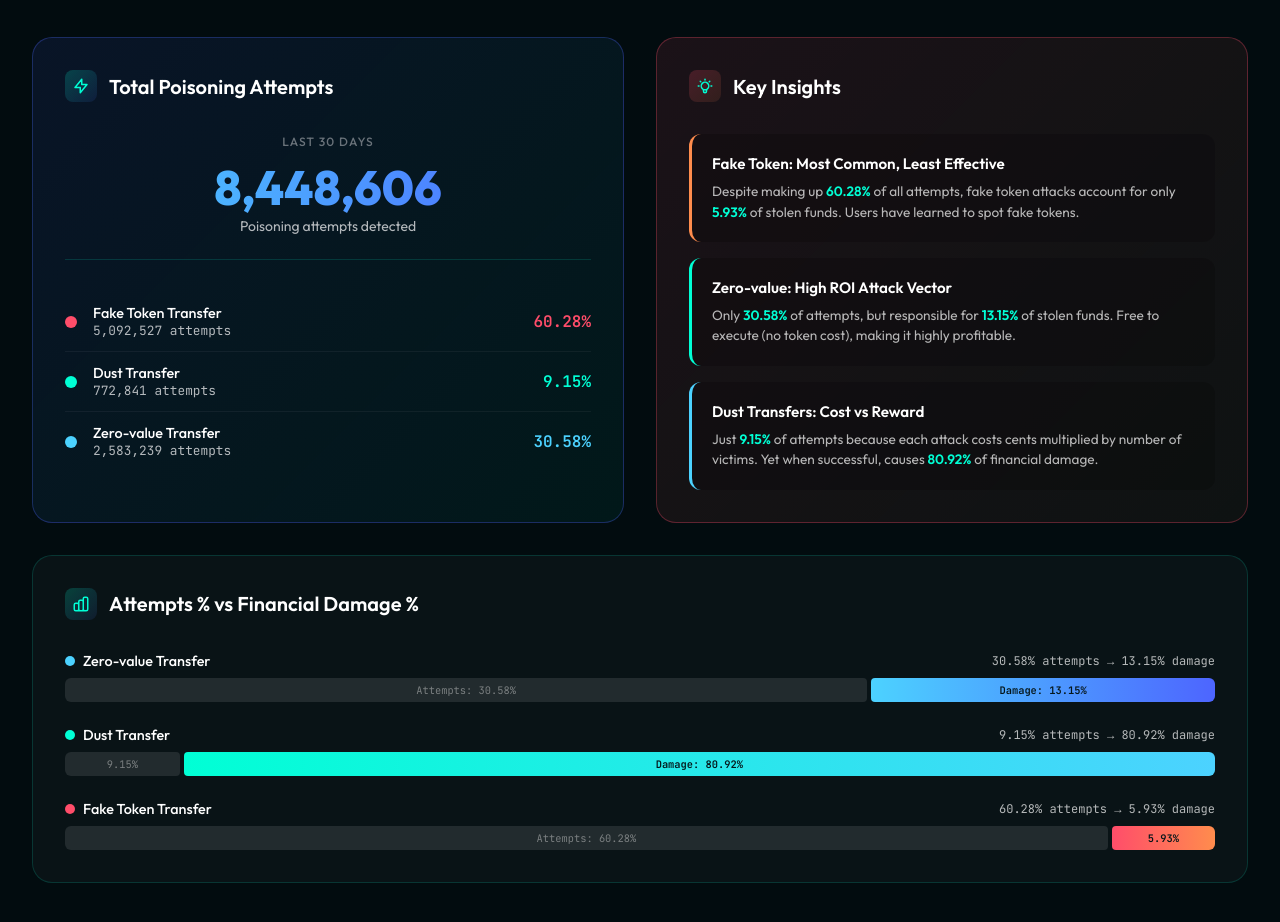
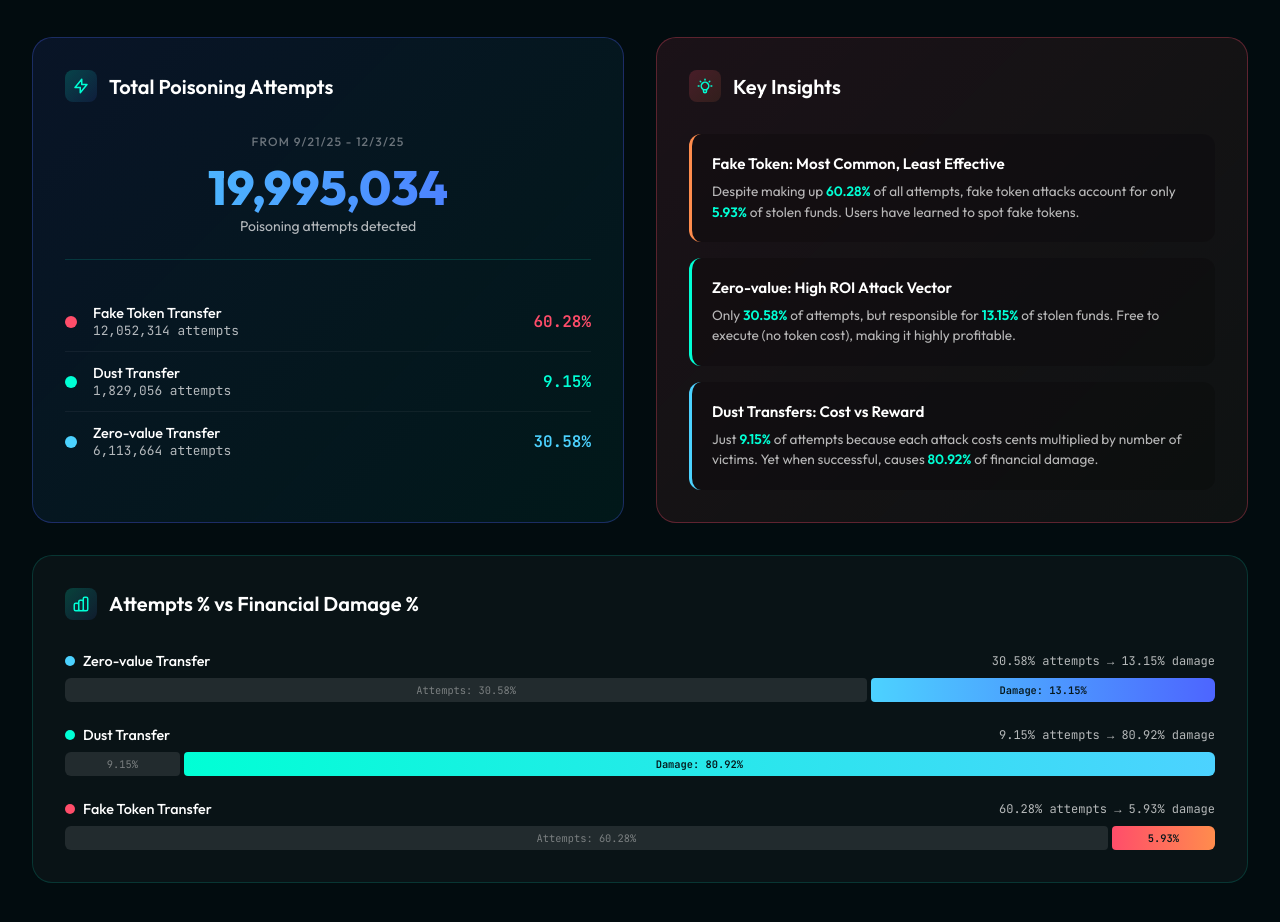
Before and after one commit to rodri-forta/Analysis-x, a plain HTML site: page Address-poissoning/index.html in a window 1280 px wide. Shown: the part 1200-2122 px from the top of the page. Drawn offline with Linux system fonts and the light colour scheme.

Commit message:
Update poisoning attempt statistics in index.html

```diff
--- a/Address-poissoning/index.html
+++ b/Address-poissoning/index.html
@@ -999,15 +999,15 @@
                         </div>
                     </div>
                     <div class="attempts-total">
-                        <div class="attempts-total-label">Last 30 Days</div>
-                        <div class="attempts-total-value">8,448,606</div>
+                        <div class="attempts-total-label">From 9/21/25 - 12/3/25</div>
+                        <div class="attempts-total-value">19,995,034</div>
                         <div class="attempts-total-sub">Poisoning attempts detected</div>
                     </div>
                     <div class="attempt-row">
                         <span class="attempt-dot" style="background: #ff4d6a;"></span>
                         <div class="attempt-info">
                             <div class="attempt-name">Fake Token Transfer</div>
-                            <div class="attempt-count">5,092,527 attempts</div>
+                            <div class="attempt-count">12,052,314 attempts</div>
                         </div>
                         <div class="attempt-percent" style="color: #ff4d6a;">60.28%</div>
                     </div>
@@ -1015,7 +1015,7 @@
                         <span class="attempt-dot" style="background: #00ffd5;"></span>
                         <div class="attempt-info">
                             <div class="attempt-name">Dust Transfer</div>
-                            <div class="attempt-count">772,841 attempts</div>
+                            <div class="attempt-count">1,829,056 attempts</div>
                         </div>
                         <div class="attempt-percent" style="color: #00ffd5;">9.15%</div>
                     </div>
@@ -1023,7 +1023,7 @@
                         <span class="attempt-dot" style="background: #4cd2ff;"></span>
                         <div class="attempt-info">
                             <div class="attempt-name">Zero-value Transfer</div>
-                            <div class="attempt-count">2,583,239 attempts</div>
+                            <div class="attempt-count">6,113,664 attempts</div>
                         </div>
                         <div class="attempt-percent" style="color: #4cd2ff;">30.58%</div>
                     </div>
```
